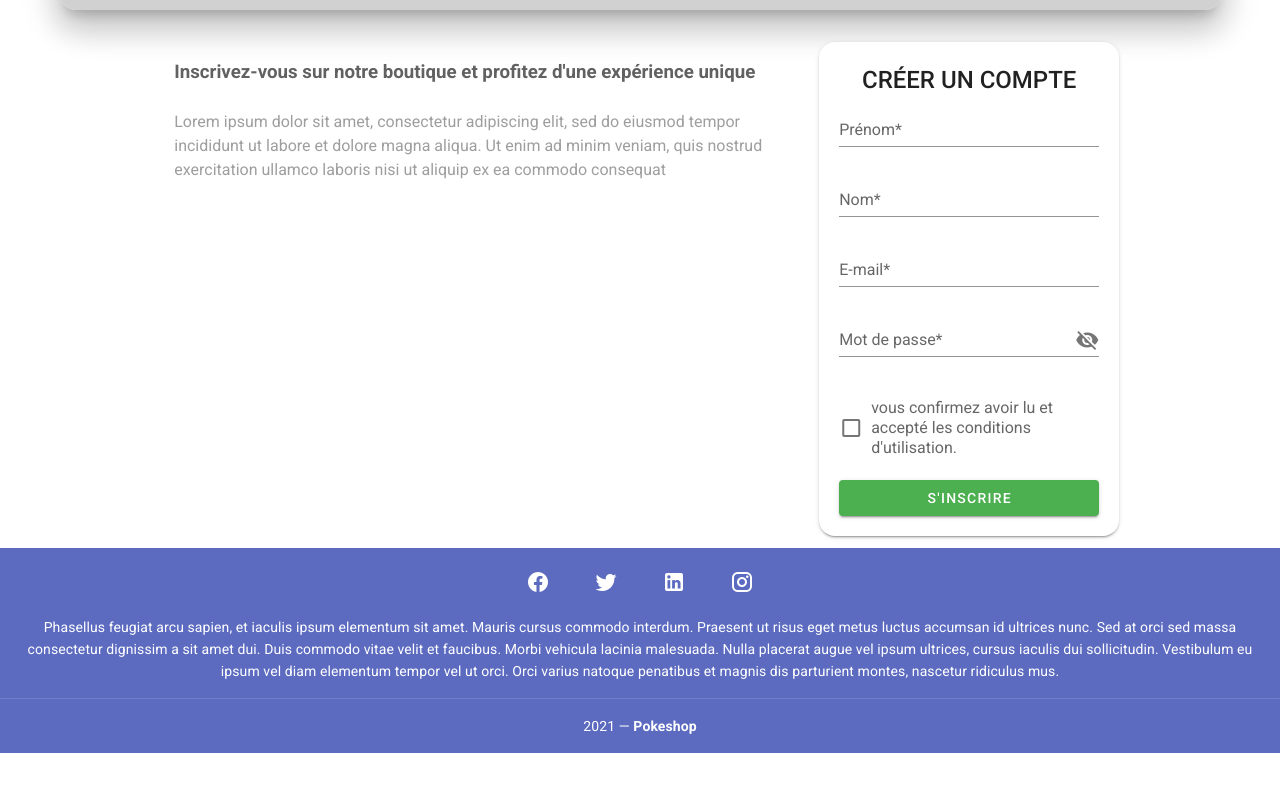
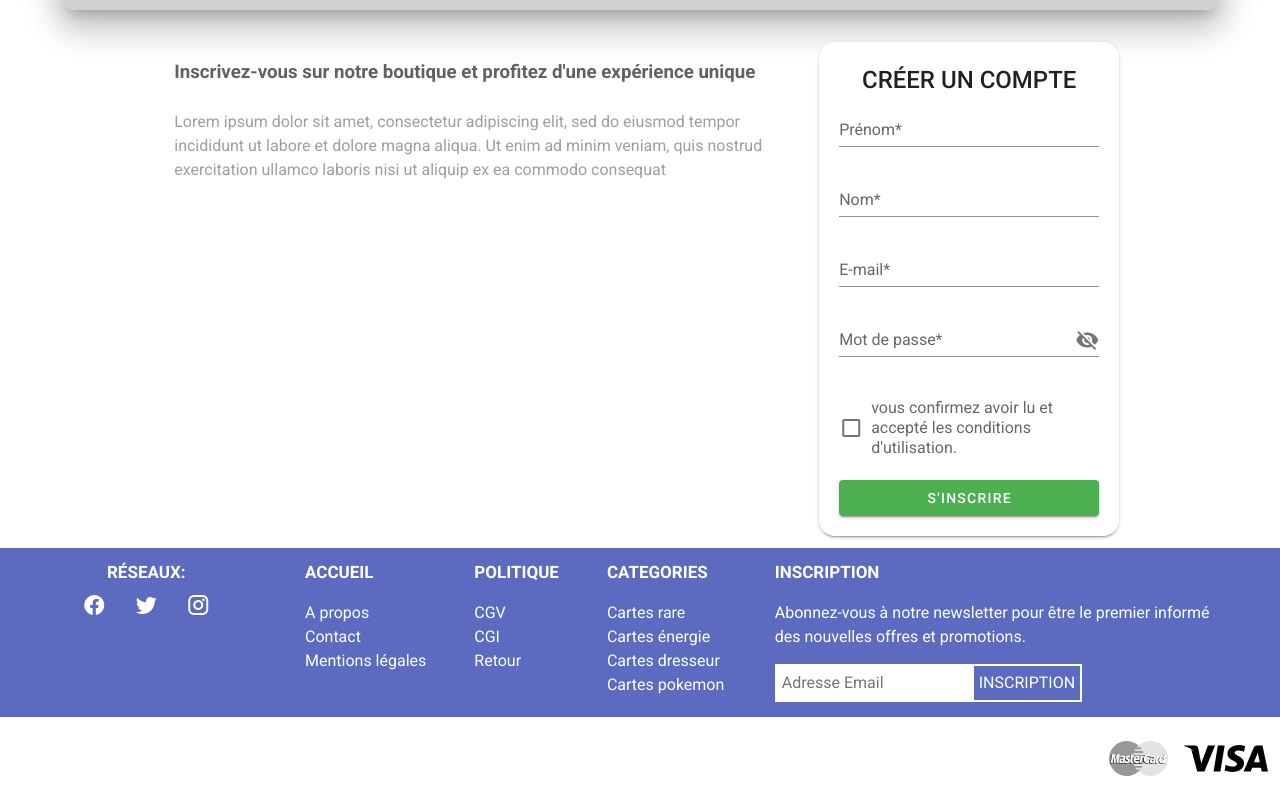
Before and after one commit to Charmander-Team/front-e-commerce, a Vue app: page / in a window 1280 px wide. Shown: the part 1440-2240 px from the top of the page. Before the commit the page ends 2193 px from the top, so only its background shows below. Built offline with nearby package versions, Linux system fonts and the light colour scheme; what vue-resize-text would draw is missing.

Commit message:
Update footer

```diff
--- a/src/components/Footer.vue
+++ b/src/components/Footer.vue
@@ -2,35 +2,56 @@
   <v-footer
     dark
     padless
-  >
-    <v-card
-      flat
-      tile
     class="indigo lighten-1 white--text text-center"
   >
-      <v-card-text>
+      <v-container>
+        <v-row justify="center">
+            <v-col col="4" lg="2" md ="2">
+              <span class="footer-titre">Réseaux:</span><br>
               <v-btn
                 v-for="icon in icons"
                 :key="icon"
-          class="mx-4 white--text"
+                class="d-inline mx-2 white--text"
                 icon
               >
-          <v-icon size="24px">
+                <v-icon class="d-inline">
                   {{ icon }}
                 </v-icon>
               </v-btn>
-      </v-card-text>
-
-      <v-card-text class="white--text pt-0">
-        Phasellus feugiat arcu sapien, et iaculis ipsum elementum sit amet. Mauris cursus commodo interdum. Praesent ut risus eget metus luctus accumsan id ultrices nunc. Sed at orci sed massa consectetur dignissim a sit amet dui. Duis commodo vitae velit et faucibus. Morbi vehicula lacinia malesuada. Nulla placerat augue vel ipsum ultrices, cursus iaculis dui sollicitudin. Vestibulum eu ipsum vel diam elementum tempor vel ut orci. Orci varius natoque penatibus et magnis dis parturient montes, nascetur ridiculus mus.
-      </v-card-text>
-
-      <v-divider></v-divider>
-
-      <v-card-text class="white--text">
-        {{ new Date().getFullYear() }} — <strong>Pokeshop</strong>
-      </v-card-text>
-    </v-card>
+            </v-col>
+            <v-col class="text-left" col="4" lg="5" md ="5">
+              <ul class="d-inline-block vertical-align-top ml-6" v-for="(item,index) in footer" :key="index">
+                <li class="footer-titre d-block">
+                  {{item.titre}}
+                </li>
+                <li class="d-block" v-for="(item2,index2) in item.liste" :key="index2">
+                    {{item2}}
+                </li>
+              </ul>
+            </v-col>
+            <v-col class="text-left" col="4" lg="5" md="5">
+              <ul>
+                <li class="footer-titre d-block">
+                  INSCRIPTION
+                </li>
+                <li class="d-block">
+                  Abonnez-vous à notre newsletter pour être le premier informé des nouvelles offres et promotions.
+                </li>
+                <li class="d-block form-inscription-mail">
+                  <input type="text" placeholder="Adresse Email"><input type="submit" value="INSCRIPTION">
+                </li>
+              </ul>
+            </v-col>
+        </v-row>
+      </v-container>
+      <v-container fluid class="pa-0">
+          <v-row>
+            <v-col class="white indigo--text d-flex justify-end pa-4" col="12" lg="12" md="12">
+                <img src="../assets/logo-master-card.svg" alt="" class="pa-2">
+                <img src="../assets/logo-visa.svg" alt="" class="pa-2">
+            </v-col>
+          </v-row>
+      </v-container>
   </v-footer>
 </template>
 <script>
@@ -40,9 +61,45 @@ export default {
       icons: [
         'mdi-facebook',
         'mdi-twitter',
-        'mdi-linkedin',
+        //'mdi-linkedin',
         'mdi-instagram',
       ],
+      footer:[
+        {titre:"Accueil",liste:["A propos","Contact","Mentions légales"]},
+        {titre:"Politique",liste:["CGV","CGI","Retour"]},
+        {titre:"Categories",liste:["Cartes rare","Cartes énergie","Cartes dresseur","Cartes pokemon"]},
+      ]
     }),
   }
 </script>
+<style lang="scss">
+  .vertical-align-top{
+    vertical-align: top;
+  }
+
+  .footer-titre{
+    font-size:17px;
+    font-weight: 700;
+    text-transform: uppercase;
+    margin-bottom:15px;
+  }
+
+  .form-inscription-mail {
+    margin:15px 0;
+    input[type="text"]{
+      padding:5px;
+      color:#8d8a8a;
+      border:2px solid #ffffff;
+      background-color: #ffffff;
+    }
+
+    input[type="submit"]{
+      padding:5px;
+      border:2px solid #ffffff;
+    }
+
+    input[type="text"]:focus,input[type="submit"]:focus{
+      outline:0;
+    }
+  }
+</style>
--- a/src/views/About.vue
+++ /dev/null
@@ -1,5 +0,0 @@
-<template>
-  <div class="about">
-    <h1>This is an about page</h1>
-  </div>
-</template>
```
Also changed, not shown: src/components/HelloWorld.vue (deleted, +0 -151 lines), src/components/Old-Home.vue (deleted, +0 -93 lines), src/assets/logo-master-card.svg (added), src/assets/logo-visa.svg (added). Lines whose indentation alone changed are shown as unchanged.
